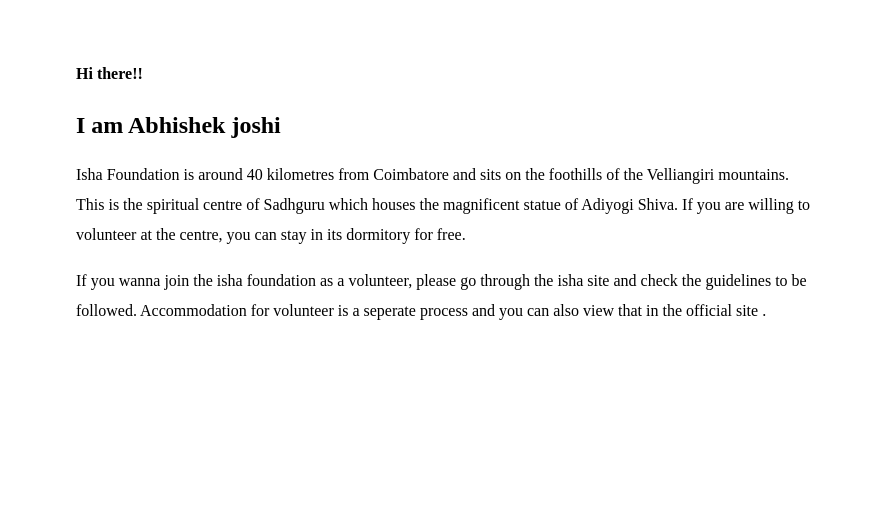
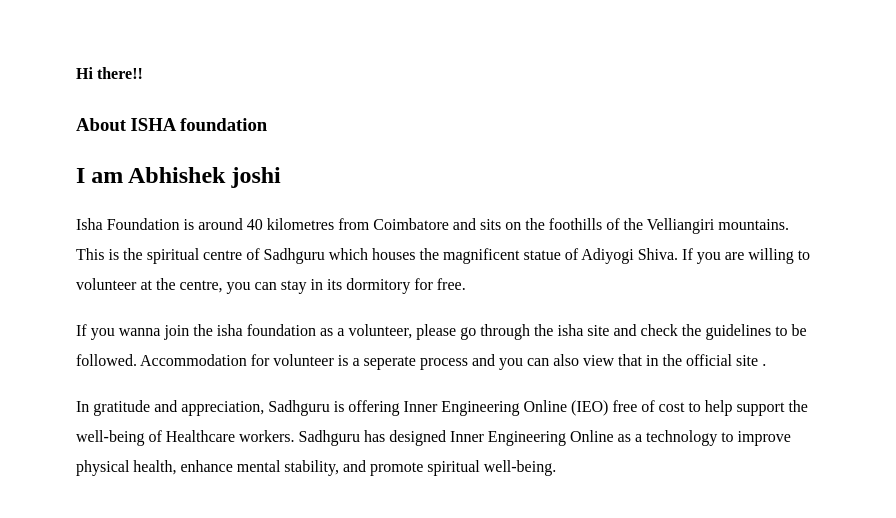
Before and after one commit to Abhishekjoshi98/portfolio, a plain HTML site: page index.html in a window 1280 px wide. Shown: the part 81-599 px from the top of the page, 384-1280 px from the left. Drawn offline with Linux system fonts and the light colour scheme.

Commit message:
Update index.html

```diff
--- a/index.html
+++ b/index.html
@@ -90,10 +90,12 @@
          </div>
             <div id="infosection">
                 <h4>Hi there!!</h4>
+                <h3>About ISHA foundation</h3>
                <h2>I am Abhishek joshi</h2>
                <p>Isha Foundation is around 40 kilometres from Coimbatore and sits on the foothills of the Velliangiri mountains. This is the spiritual centre of Sadhguru which houses the magnificent statue of Adiyogi Shiva. If you are willing to volunteer at the centre, you can stay in its dormitory for free.</p>
                  <p>If you wanna join the isha foundation as a volunteer, please go through the isha site and check the guidelines to be followed. Accommodation for volunteer is a seperate process and you can also view that in the official site .</p>
-            </div>
+                   <p>In gratitude and appreciation, Sadhguru is offering Inner Engineering Online (IEO) free of cost to help support the well-being of Healthcare workers. Sadhguru has designed Inner Engineering Online as a technology to improve physical health, enhance mental stability, and promote spiritual well-being.</p>
+        </div>
             <div>
                 <table>
                     <tr>
```
